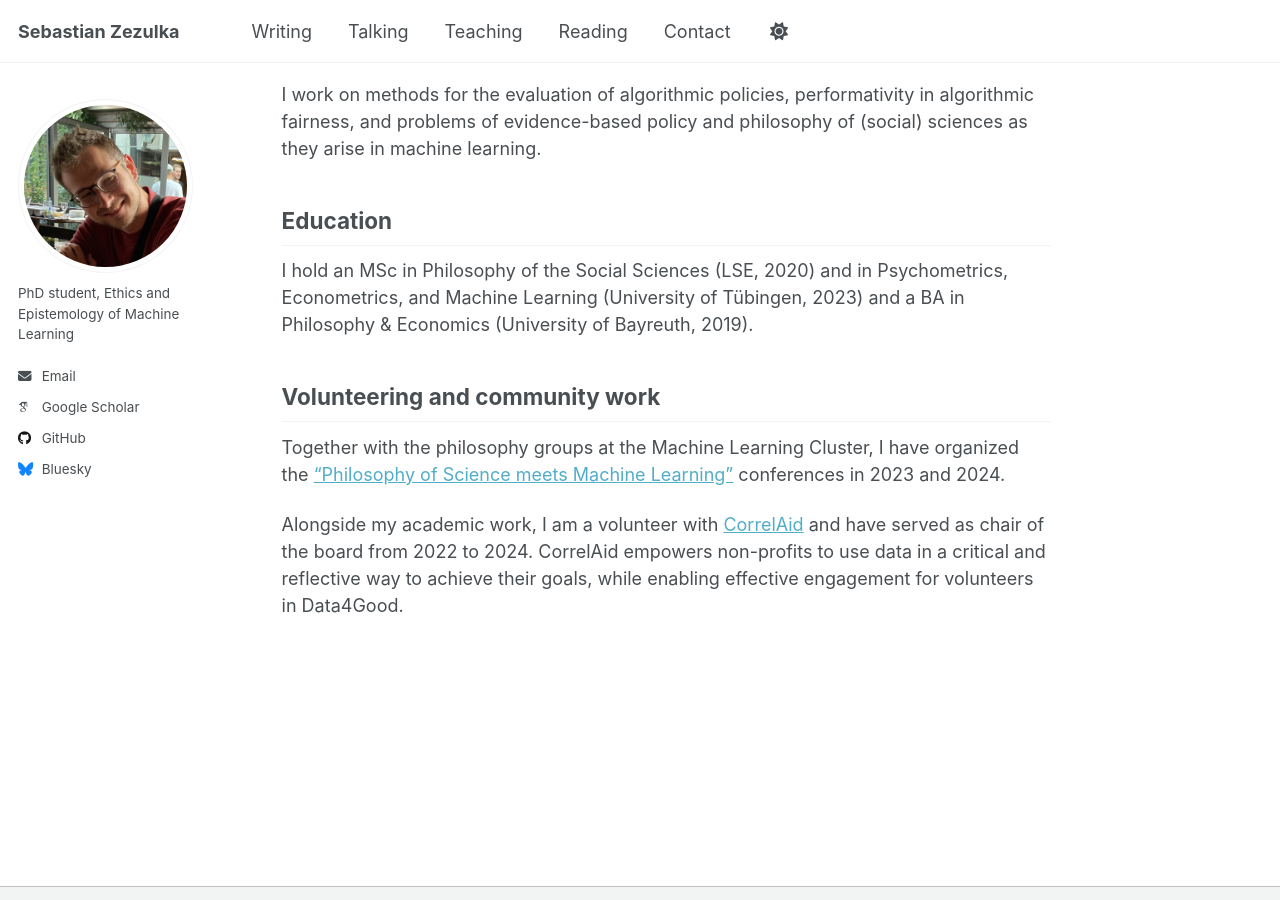
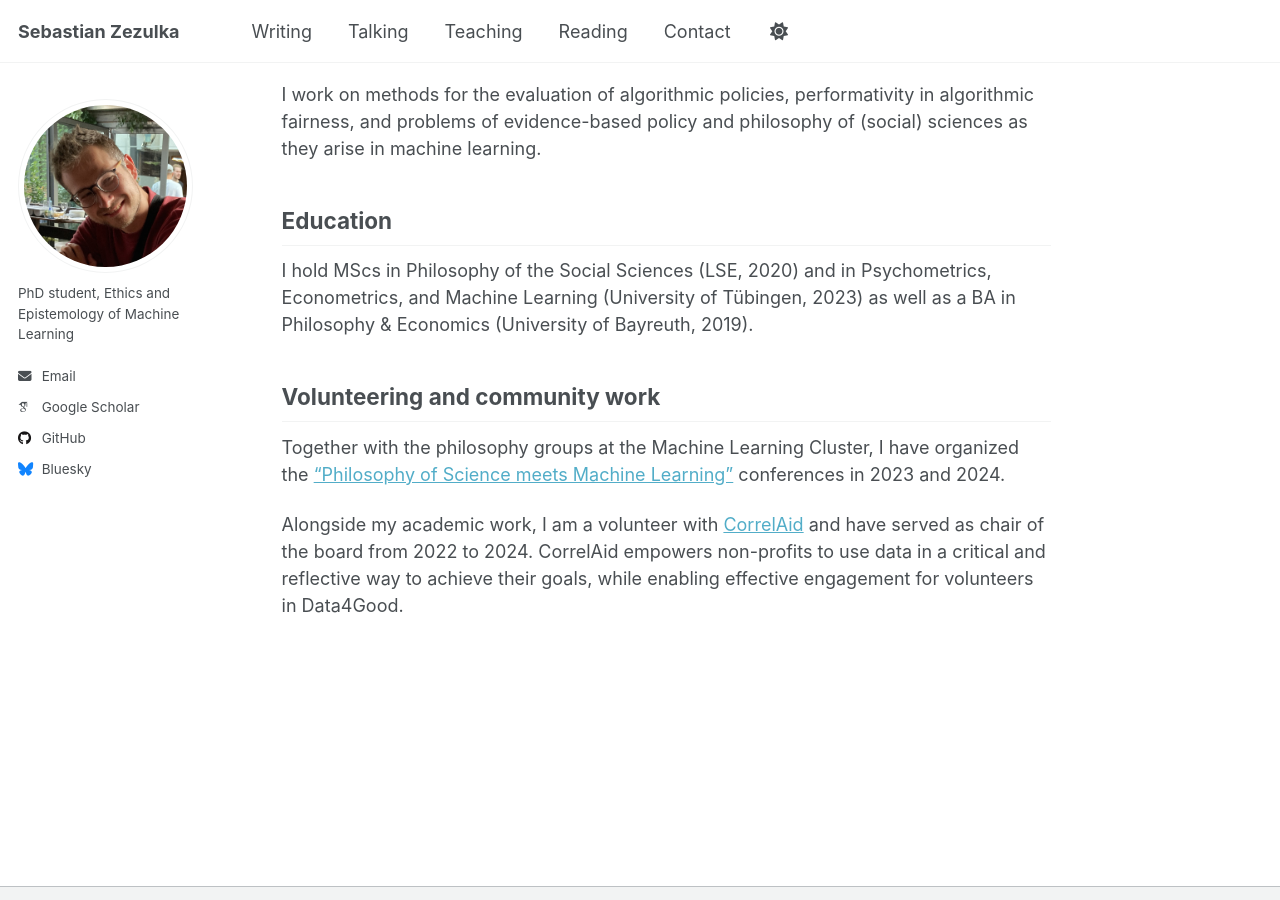
Before and after one commit to sezezulka/sezezulka.github.io, a Jekyll site: the page built from _pages/about.md, in a window 1280 px wide and 900 px high, scrolled down 441 px. Built offline with Jekyll 4.4.1, drawn with Linux system fonts in a browser that asks for light colours; some web fonts are replaced; a script that is not in the unit is left out.

Commit message:
Update about.md

```diff
--- a/_pages/about.md
+++ b/_pages/about.md
@@ -23,7 +23,7 @@ I work on methods for the evaluation of algorithmic policies, performativity in
 
 ## Education
 
-I hold an MSc in Philosophy of the Social Sciences (LSE, 2020) and in Psychometrics, Econometrics, and Machine Learning (University of Tübingen, 2023) and a BA in Philosophy & Economics (University of Bayreuth, 2019).
+I hold MScs in Philosophy of the Social Sciences (LSE, 2020) and in Psychometrics, Econometrics, and Machine Learning (University of Tübingen, 2023) as well as a BA in Philosophy & Economics (University of Bayreuth, 2019).
 
 ## Volunteering and community work
 
```
